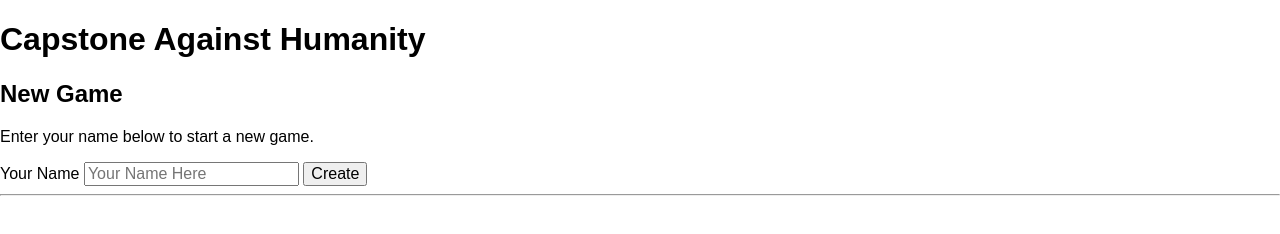
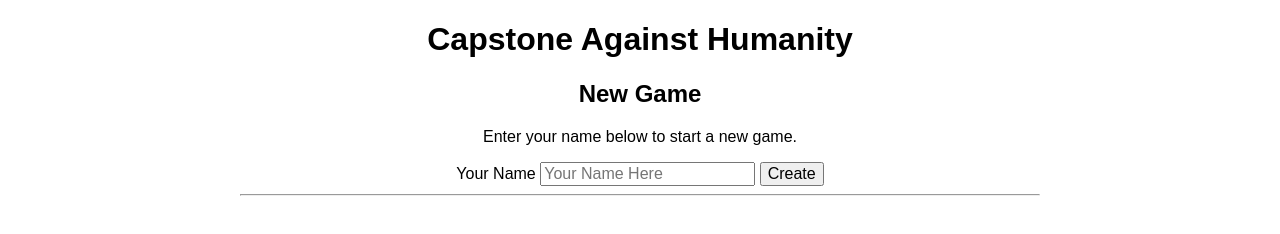
Before and after one commit to j3capstone/CapstoneAgainstHumanity, a website: page public/index.html in a window 1280 px wide. Drawn offline with Linux system fonts and the light colour scheme; no server answers.

Commit message:
Looks better

```diff
--- a/public/source/styles/game.css
+++ b/public/source/styles/game.css
@@ -1,3 +1,9 @@
+body {
+    max-width: 800px;
+    margin: auto;
+    text-align: center;
+}
+
 section {
 }
 
@@ -12,7 +18,6 @@ ul.list {
     width: 7em;
     height: 10em;
     padding: 1em;
-    margin: .25em;
     vertical-align: top;
     font-size: 1.2em;
     border-radius: 4px;
@@ -23,11 +28,13 @@ ul.list {
 .card-details.answer-card {
     color: black;
     background-color: white;
+    margin: .25em;
 }
 
 .card-details.question-card {
     color: white;
     background-color: black;
+    margin: auto;
 }
 
 ul.list > li.card-details {
```
Also changed, not shown: public/source/views/game.html (+1 -1 lines).
